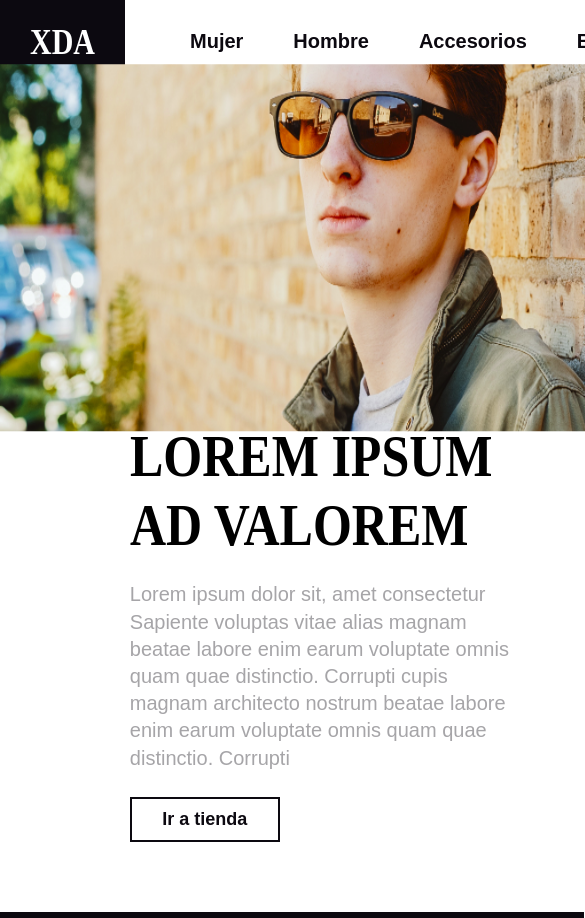
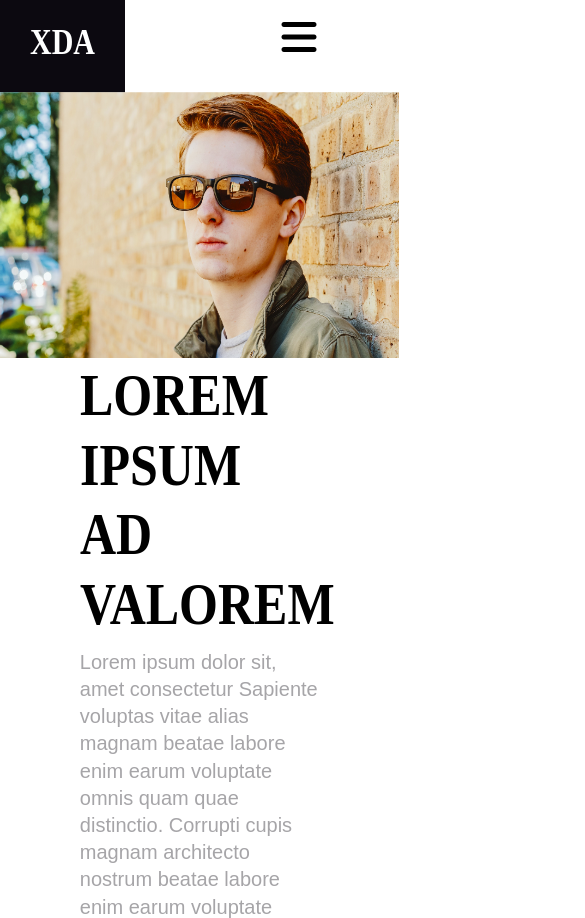
Before and after one commit to Nahuel987/Desafio-LOL-XD-A, a plain HTML site: page index.html in a window 390 px wide. Shown: the top 918 px of the page, 585 px wide, since content can reach past the window. Drawn offline with Linux system fonts and the light colour scheme.

Commit message:
Sexto commit: Version Mobil terminada

```diff
--- a/assets/sass/layout/_mediaqueries.scss
+++ b/assets/sass/layout/_mediaqueries.scss
@@ -1,55 +1,116 @@
-
-
 
 //medidas tablet segun bootsrap
 @media screen and (max-width: 991.98px) {
 
-    .miNav{
+    .miNav {
         margin-bottom: -160px;
     }
 
-    .miHero{
+    .miHero {
         display: grid;
         grid-template-columns: auto;
     }
 
-    .divz{
-        grid-column:1/2;
+    .divz {
+        grid-column: 1/2;
         grid-row: 1/2;
-        //height: auto;
-
     }
 
-    .miImg{
-     clip-path: inset(18% 0 35% 0);
+    .miImg {
+        clip-path: inset(18% 0 35% 0);
     }
 
-    .divx{
-        grid-column:1/2;
+    .divx {
+        grid-column: 1/2;
         grid-row: 2/3;
         margin-top: -310px;
     }
 
-    .cortaLinea{
+    .cortaLinea {
         display: none;
     }
 
-    .divy{
-        grid-column:1/2;
+    .divy {
+        grid-column: 1/2;
         grid-row: 3/4;
-
     }
 
-    .miBtn{
+    .miBtn {
         margin-bottom: 70px;
     }
 
-    .contenedor{
+    .contenedor {
         height: 30vh;
     }
 
-    .miIn{
+    .miIn {
         width: 500px;
     }
 
- }
+}
+
+//corrige desbordamiento de input
+@media screen and (max-width: 780px  ) {
+
+    .miIn {
+        width: 300px;
+    }
+}
+
+
+//medidas smartphone segun bootsrap
+@media screen and (max-width: 576px) {
+
+    i {
+        font-size: 40px;
+    }
+
+    .miNav {
+        margin-bottom: 0;
+        width: 100%;
+        justify-content: space-between;
+        align-items: baseline;
+    }
+
+    .hamburgesa {
+        display: flex;
+        background-color: transparent;
+        border: none;
+       margin-bottom: 0;
+    }
+
+    .fa-bars {
+        justify-content: center;
+        margin-right: 50px;
+        width: 70px;
+        height: 4.5vh;
+    }
+
+    .nav-ul {
+        display: none;
+    }
+
+    .miImg {
+        clip-path: none;
+        width: 100%;
+        height: 50vh;
+        clip-path: inset(2% 0 35% 0);
+    }
+
+    .divx {
+        margin-top: -160px;
+    }
+
+    .miBtn {
+        margin-bottom: 50px;
+    }
+
+    .contenedor {
+        height: 25vh;
+        width: 97.5%;
+    }
+
+    .miIn {
+        width: 250px;
+    }
+}
--- a/assets/sass/layout/_nav.scss
+++ b/assets/sass/layout/_nav.scss
@@ -1,33 +1,38 @@
-.miNav{
+.miNav {
     display: flex;
     justify-content: space-between;
     align-items: center;
     width: 100%;
-   height: 100%;
+    height: 100%;
 }
 
-.navLogo{
-        padding-left: 30px;
+.navLogo {
+    padding-left: 30px;
     padding-right: 30px;
     background-color: $smokyBlack;
     @include oldBold($x-large);
-    color:$withe;
+    color: $withe;
 }
 
-.nav-ul{
+.nav-ul {
     list-style: none;
     display: flex;
     margin-right: 50px;
 }
-.nav-li{
+
+.nav-li {
     padding-inline: 25px;
 }
 
-a{
+a {
     text-decoration: none;
     color: $smokyBlack;
 }
 
-a:hover{
+a:hover {
     color: $lightGray;
 }
+
+.hamburgesa{
+    display: none;
+}
--- a/index.html
+++ b/index.html
@@ -31,6 +31,9 @@
                     <a href="" class="nav-li-a texto-a">Blog</a>
                 </li>
             </ul>
+            <button class="hamburgesa" type="button">
+                <i class="fa-solid fa-bars"></i>
+            </button>
         </nav>
     </header>
     <seccion class="miHero">
@@ -66,6 +69,9 @@
             <img src="assets/img/imagen1.png" alt="" class="miImg">
         </div>
     </seccion>
+
+    <!-- font awesome-->
+    <script src="https://kit.fontawesome.com/ab82a6a3bd.js" crossorigin="anonymous"></script>
 </body>
 
 </html>
```
Also changed, not shown: assets/css/style.css, 1 other file.
